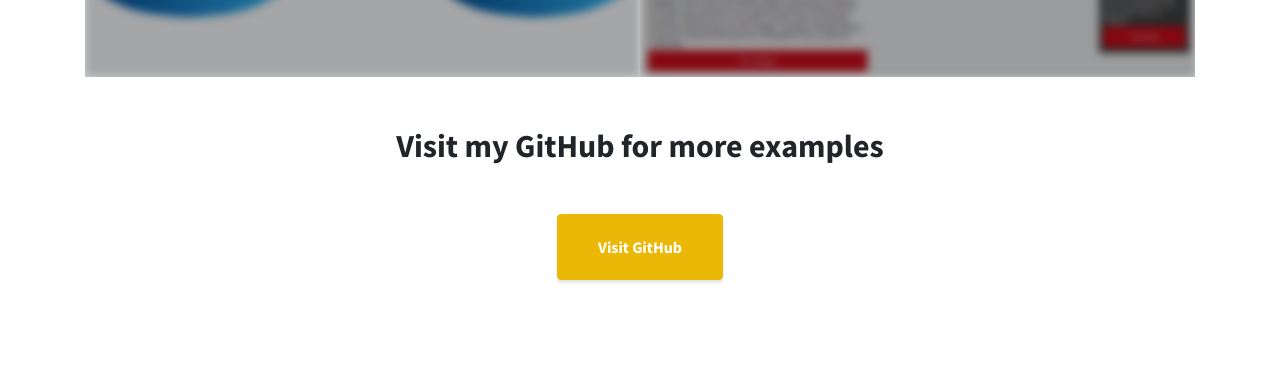
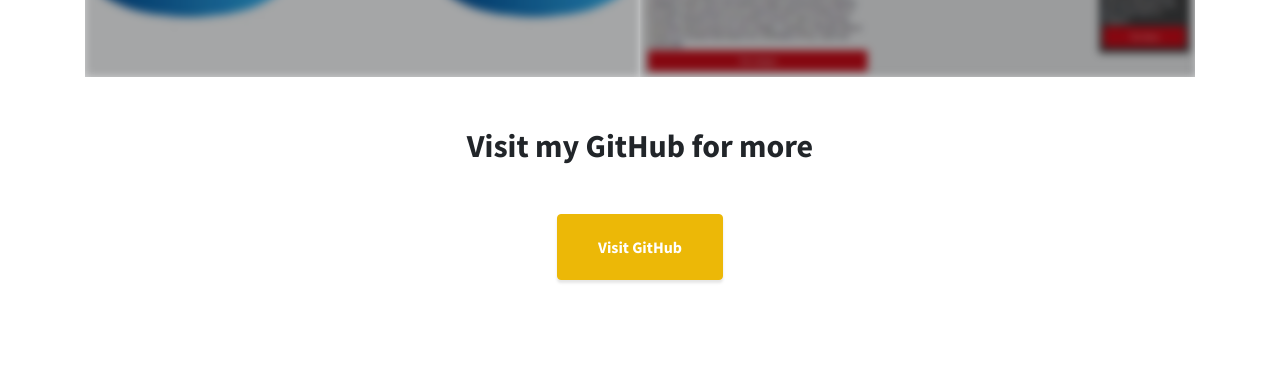
Before and after one commit to Jonesl13/Portfolio, a website: page index.html in a window 1280 px wide. Shown: the part 3551-3929 px from the top of the page. Drawn offline with Linux system fonts and the light colour scheme.

Commit message:
Update index.html

```diff
--- a/index.html
+++ b/index.html
@@ -248,7 +248,7 @@
       </div>
     </div>
      <div class="col-md-10 col-lg-8 mx-auto text-center">
-     <h2 class="mx-auto mb-5" style="padding-top: 50px">Visit my GitHub for more examples</h2>
+     <h2 class="mx-auto mb-5" style="padding-top: 50px">Visit my GitHub for more</h2>
       <a class="btn btn-secondary btn-xl" href="https://github.com/Jonesl13/Coding-Examples"  target="_blank">Visit GitHub</a>
        </div>
   </section>
```
